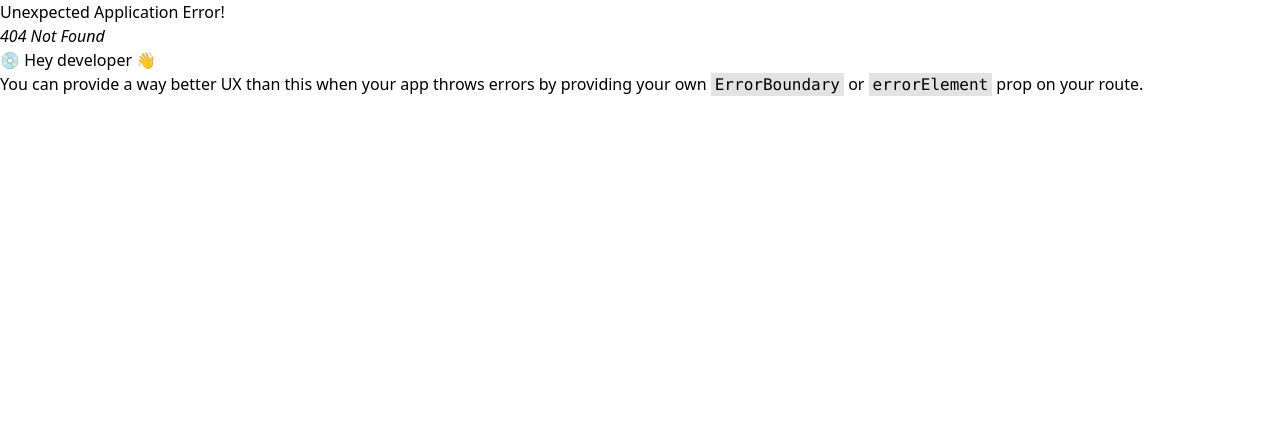
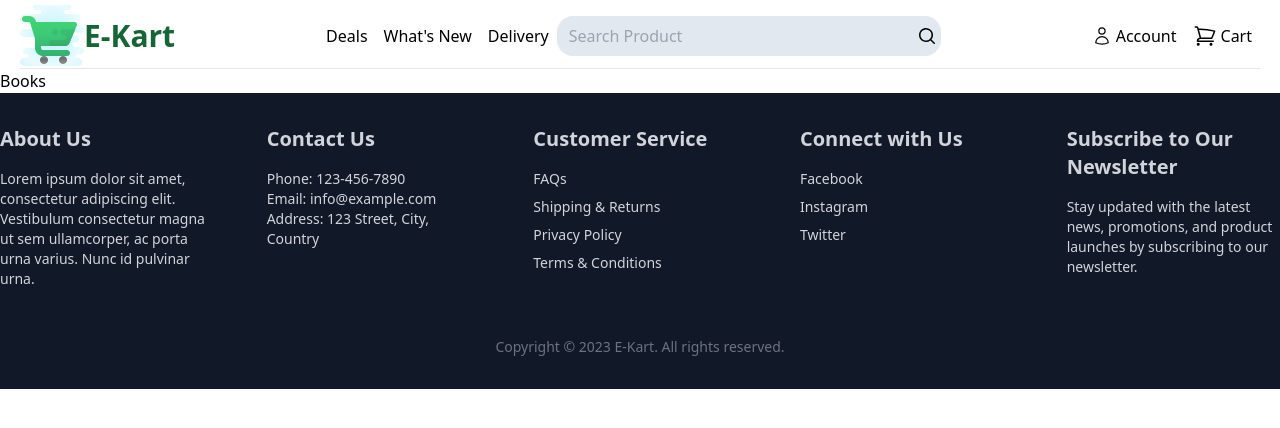
Before and after one commit to TheSh4h/E-COMMERCE-ReactJS, a React (Create React App) app: page /Books in a window 1280 px wide. Before the commit this address had no page. Shown: the top 428 px of the page. Built offline with nearby package versions, Linux system fonts and the light colour scheme; no server answers; the HTML template or start-up script is replaced by a standard one.

Commit message:
implemented useParam and useFetch hook

```diff
--- a/src/App.jsx
+++ b/src/App.jsx
@@ -2,11 +2,13 @@
 import { Route, RouterProvider, createBrowserRouter, createRoutesFromElements } from 'react-router-dom';
 import RootLayout from './layout/RootLayout';
 import Home from './Home/Home';
+import GalleryItem from './Gallery/GalleryItem';
 
 const router = createBrowserRouter(
   createRoutesFromElements(
     <Route path='/' element={<RootLayout />}>
       <Route index element={<Home />} />
+      <Route path=':title' element={<GalleryItem />} />
     </Route>
   )
 )
--- a/src/Gallery/GalleryItem.jsx
+++ b/src/Gallery/GalleryItem.jsx
@@ -1,10 +1,13 @@
 import { useParams } from "react-router-dom";
+import useFetch from "../useFetch";
 
 const GalleryItem = () => {
-    const { categoryItem } = useParams();
+    const { title } = useParams();
+    const url = 'http://localhost:4000/GalleryItems' + title;
+    const {loading, data, error} = useFetch(url);
     return (
         <div>
-            <h2>{categoryItem}</h2>
+            <h2>{title}</h2>
         </div>
      );
 }
```
